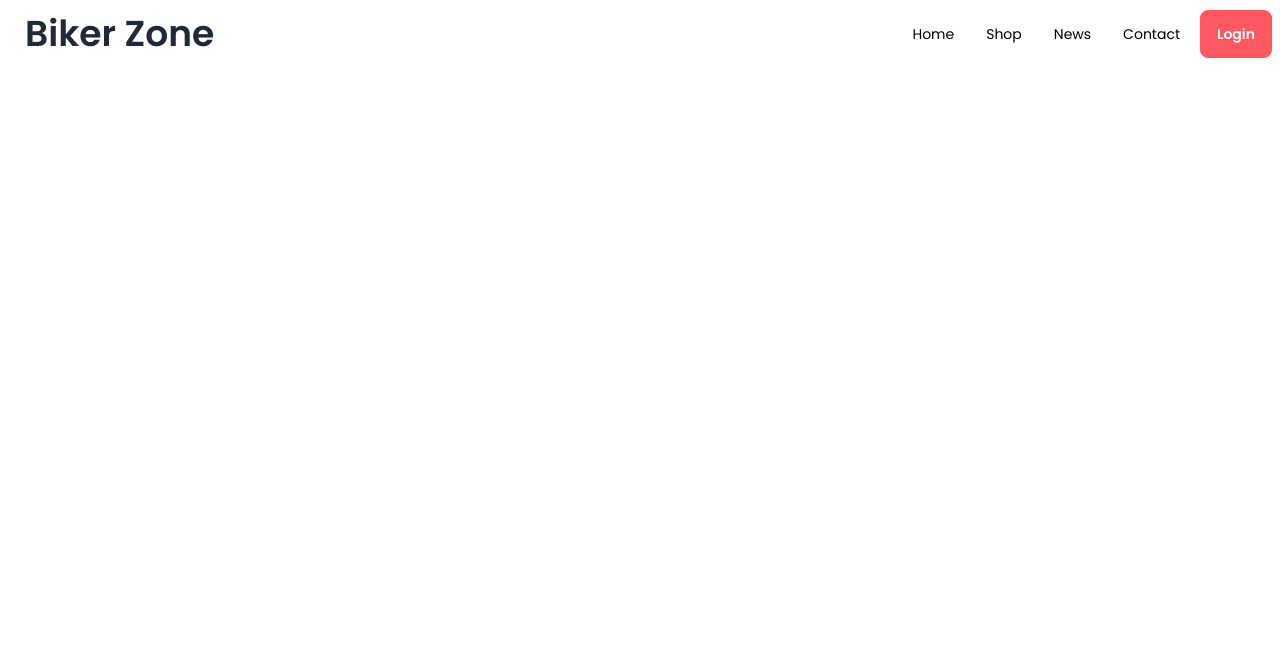
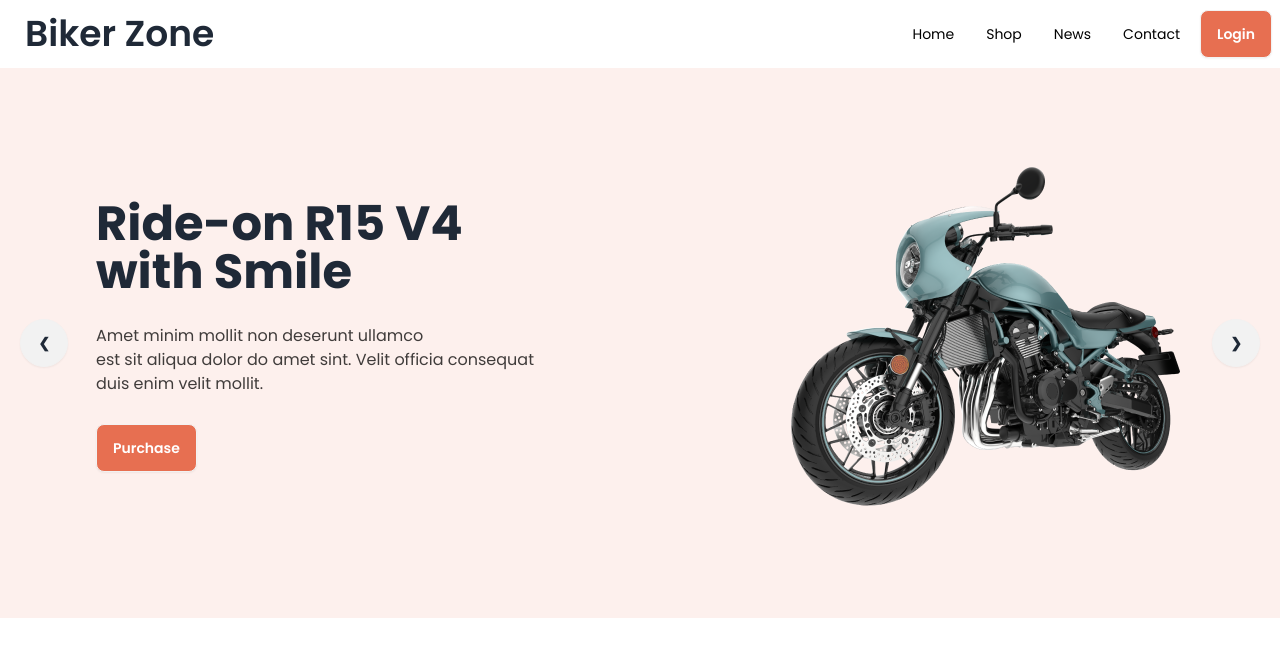
Before and after one commit to Sohana-Karniz-Mimmi/Bike-Zone, a plain HTML site: page index.html in a window 1280 px wide. Drawn offline with nearby package versions, Linux system fonts and the light colour scheme.

Commit message:
added banner section

```diff
--- a/index.html
+++ b/index.html
@@ -69,7 +69,7 @@
               </div>
               <ul
                 tabindex="0"
-                class=" text-info-content font-medium menu menu-sm dropdown-content mt-3 z-[1] p-2 shadow bg-base-100 rounded-box w-52"
+                class="text-info-content font-medium menu menu-sm dropdown-content mt-3 z-[1] p-2 shadow bg-base-100 rounded-box w-52"
               >
                 <li><a class="">Home</a></li>
                 <li><a>Shop</a></li>
@@ -80,7 +80,7 @@
             <a class="btn btn-ghost text-xl lg:text-4xl">Biker Zone</a>
           </div>
           <div class="navbar-center hidden lg:flex">
-            <ul class=" text-info-content menu menu-horizontal px-1">
+            <ul class="text-info-content menu menu-horizontal px-1">
               <li><a class="">Home</a></li>
               <li><a>Shop</a></li>
               <li><a>News</a></li>
@@ -88,16 +88,82 @@
             </ul>
           </div>
           <div class="">
-            <a class="btn btn-error text-white">Login</a>
+            <a class="btn bg-bike-primary text-white">Login</a>
           </div>
         </div>
       </nav>
       <!-- navbar ends here  -->
 
       <!-- banner section starts here  -->
-      <div class="banner"></div>
+      <div class="banner">
+        <!-- slider or carousel -->
+        <div class="carousel w-full lg:h-[550px] bg-bike-primary-bg ">
+           <!-- slider 1 -->
+           <div id="slide1" class=" relative w-full">
+
+
+            <div class="flex justify-between items-center flex-col lg:flex-row gap-20 p-4 lg:p-24"> <!-- main content  -->
+            <div class="space-y-7">
+              <div class="">
+               <h1 class="text-5xl font-bold">
+                 Ride-on R15 V4 <br />
+                 with Smile
+               </h1>
+               <p class="py-7 text-[#403C3B]">
+                 Amet minim mollit non deserunt ullamco <br />
+                 est sit aliqua dolor do amet sint. Velit officia consequat
+                 <br />
+                 duis enim velit mollit.
+               </p>
+               <button class="btn bg-bike-primary text-white">Purchase</button>
+             </div>
+           </div>
+
+           <!--  banner image -->
+            <div class="">
+              <img src="images/slider/bike1.png" class="" />
+            </div>
+          </div>
+            <!-- Slider Icon -->
+            <div class="absolute flex justify-between transform -translate-y-1/2 left-5 right-5 top-1/2">
+              <a href="#slide4" class="btn btn-circle">❮</a>
+              <a href="#slide2" class="btn btn-circle">❯</a>
+            </div>
+          </div>
+      </div>
       <!-- banner section ends here -->
     </header>
+
+    <!-- <div class="carousel w-full">
+      <div id="slide1" class="carousel-item relative w-full">
+        <img src="https://daisyui.com/images/stock/photo-1625726411847-8cbb60cc71e6.jpg" class="w-full" />
+        <div class="absolute flex justify-between transform -translate-y-1/2 left-5 right-5 top-1/2">
+          <a href="#slide4" class="btn btn-circle">❮</a>
+          <a href="#slide2" class="btn btn-circle">❯</a>
+        </div>
+      </div>
+      <div id="slide2" class="carousel-item relative w-full">
+        <img src="https://daisyui.com/images/stock/photo-1609621838510-5ad474b7d25d.jpg" class="w-full" />
+        <div class="absolute flex justify-between transform -translate-y-1/2 left-5 right-5 top-1/2">
+          <a href="#slide1" class="btn btn-circle">❮</a>
+          <a href="#slide3" class="btn btn-circle">❯</a>
+        </div>
+      </div>
+      <div id="slide3" class="carousel-item relative w-full">
+        <img src="https://daisyui.com/images/stock/photo-1414694762283-acccc27bca85.jpg" class="w-full" />
+        <div class="absolute flex justify-between transform -translate-y-1/2 left-5 right-5 top-1/2">
+          <a href="#slide2" class="btn btn-circle">❮</a>
+          <a href="#slide4" class="btn btn-circle">❯</a>
+        </div>
+      </div>
+      <div id="slide4" class="carousel-item relative w-full">
+        <img src="https://daisyui.com/images/stock/photo-1665553365602-b2fb8e5d1707.jpg" class="w-full" />
+        <div class="absolute flex justify-between transform -translate-y-1/2 left-5 right-5 top-1/2">
+          <a href="#slide3" class="btn btn-circle">❮</a>
+          <a href="#slide1" class="btn btn-circle">❯</a>
+        </div>
+      </div>
+    </div> -->
     <!-- Header Ends Here -->
 
     <!-- main section starts here  -->
```
